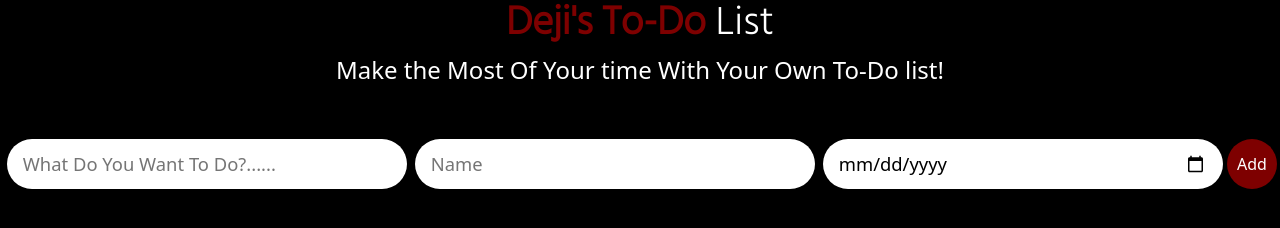
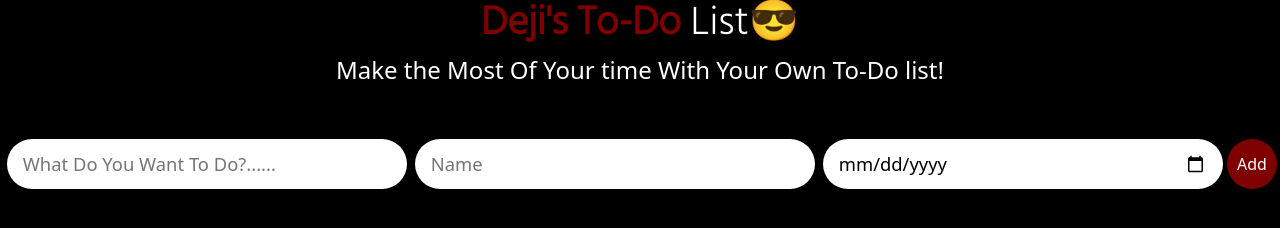
Before and after one commit to Deji-ogunbanjo/To-do-List, a plain HTML site: page index.html in a window 1280 px wide. Drawn offline with nearby package versions, Linux system fonts and the light colour scheme.

Commit message:
Update index.html

```diff
--- a/index.html
+++ b/index.html
@@ -19,7 +19,7 @@
 </head>
 
 <body style="background-color: black;">
-    <h1><span class="styling">Deji's To-Do</span> List</h1>
+    <h1><span class="styling">Deji's To-Do</span> List😎 </h1>
     <h4 class="phrase">Make the Most Of Your time With Your Own To-Do list!</h4>
     <div class="input_div">
         <input type="text" class="input" placeholder="What Do You Want To Do?......" />
```
